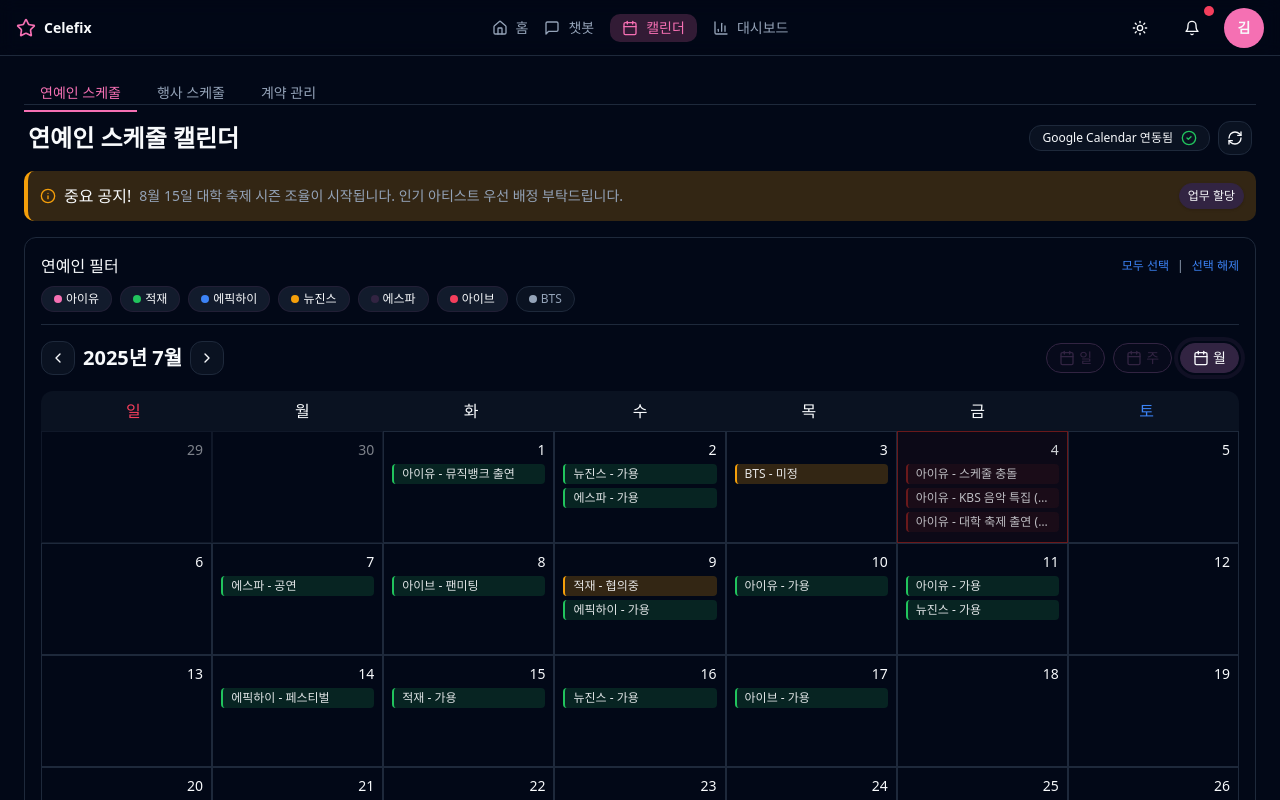
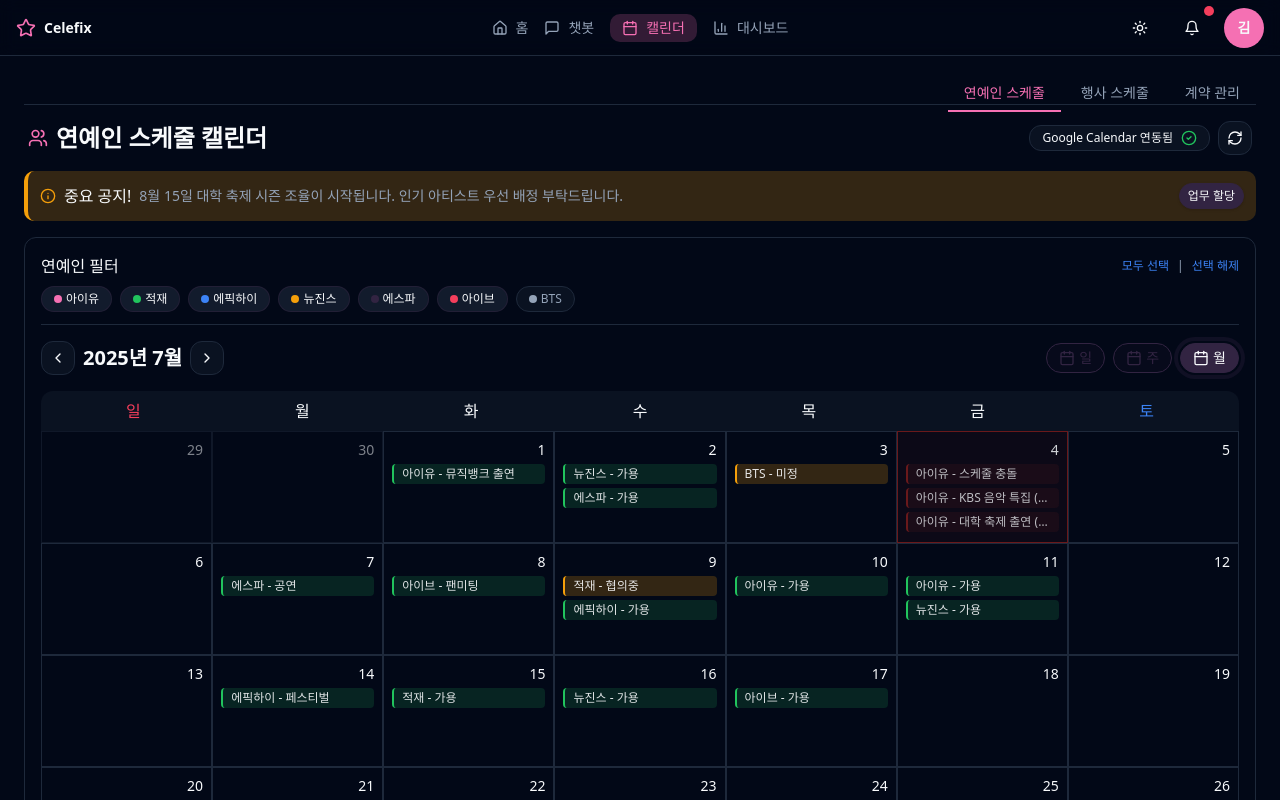
Before and after one commit to lje0722/celefix-auto-agent, a React (Vite) app: page /admin/calendar/talents in a window 1280 px wide. Shown: the top 800 px of the page. Built offline with nearby package versions, Linux system fonts and the light colour scheme.

Commit message:
Add icons to calendar pages
Add icons to the "행사 스케쥴" and "연예인 스케쥴" titles. Move the attached section to the right for all three pages.

```diff
--- a/src/pages/admin/CalendarContracts.tsx
+++ b/src/pages/admin/CalendarContracts.tsx
@@ -21,7 +21,7 @@ const CalendarContracts = () => {
       <SEO title="캘린더(계약관리) | Celefix" description="계약 상태 캘린더" />
 
       <nav aria-label="캘린더 탭" className="border-b mb-4">
-        <ul className="flex gap-1">
+        <ul className="flex gap-1 justify-end">
           <li>
             <NavLink
               to="/admin/calendar/talents"
--- a/src/pages/admin/CalendarEvents.tsx
+++ b/src/pages/admin/CalendarEvents.tsx
@@ -8,7 +8,7 @@ const CalendarEvents = () => {
       <SEO title="캘린더(행사) | Celefix" description="행사 일정 캘린더" />
 
       <nav aria-label="캘린더 탭" className="border-b mb-4">
-        <ul className="flex gap-1">
+        <ul className="flex gap-1 justify-end">
           <li>
             <NavLink to="/admin/calendar/talents" className={({ isActive }) => `px-4 py-2 text-sm font-medium border-b-2 ${isActive ? "border-primary text-primary" : "border-transparent text-muted-foreground hover:text-foreground"}`}>연예인 스케줄</NavLink>
           </li>
@@ -22,7 +22,7 @@ const CalendarEvents = () => {
       </nav>
 
       <header className="flex items-center justify-between mb-4 px-1">
-        <h1 className="text-2xl font-bold">행사 스케줄 캘린더</h1>
+        <h1 className="text-2xl font-bold flex items-center"><CalendarIcon className="h-5 w-5 mr-2 text-primary" />행사 스케줄 캘린더</h1>
         <div className="flex items-center gap-2">
           <div className="flex items-center gap-2 rounded-lg border border-border bg-muted/30 px-3 py-1 text-xs">
             <i className="fab fa-google hidden" aria-hidden />
--- a/src/pages/admin/CalendarTalents.tsx
+++ b/src/pages/admin/CalendarTalents.tsx
@@ -1,6 +1,6 @@
 import SEO from "@/components/SEO";
 import { NavLink } from "react-router-dom";
-import { AlertTriangle, Info, Calendar as CalendarIcon, CheckCircle2, ChevronLeft, ChevronRight, Filter, Plus, RefreshCw } from "lucide-react";
+import { AlertTriangle, Info, Calendar as CalendarIcon, CheckCircle2, ChevronLeft, ChevronRight, Filter, Plus, RefreshCw, Users } from "lucide-react";
 import { Button } from "@/components/ui/button";
 
 import * as React from "react";
@@ -120,7 +120,7 @@ const CalendarTalents: React.FC = () => {
       <SEO title="캘린더(연예인) | Celefix" description="연예인 가용 여부 캘린더" />
 
       <nav aria-label="캘린더 탭" className="border-b mb-4">
-        <ul className="flex gap-1">
+        <ul className="flex gap-1 justify-end">
           <li>
             <NavLink to="/admin/calendar/talents" className={({ isActive }) => `px-4 py-2 text-sm font-medium border-b-2 ${isActive ? "border-primary text-primary" : "border-transparent text-muted-foreground hover:text-foreground"}`}>연예인 스케줄</NavLink>
           </li>
@@ -134,7 +134,7 @@ const CalendarTalents: React.FC = () => {
       </nav>
 
       <header className="flex items-center justify-between mb-4 px-1">
-        <h1 className="text-2xl font-bold">연예인 스케줄 캘린더</h1>
+        <h1 className="text-2xl font-bold flex items-center"><Users className="h-5 w-5 mr-2 text-primary" />연예인 스케줄 캘린더</h1>
         <div className="flex items-center gap-2">
           <div className="flex items-center gap-2 rounded-lg border border-border bg-muted/30 px-3 py-1 text-xs">
             <span>Google Calendar 연동됨</span>
```
